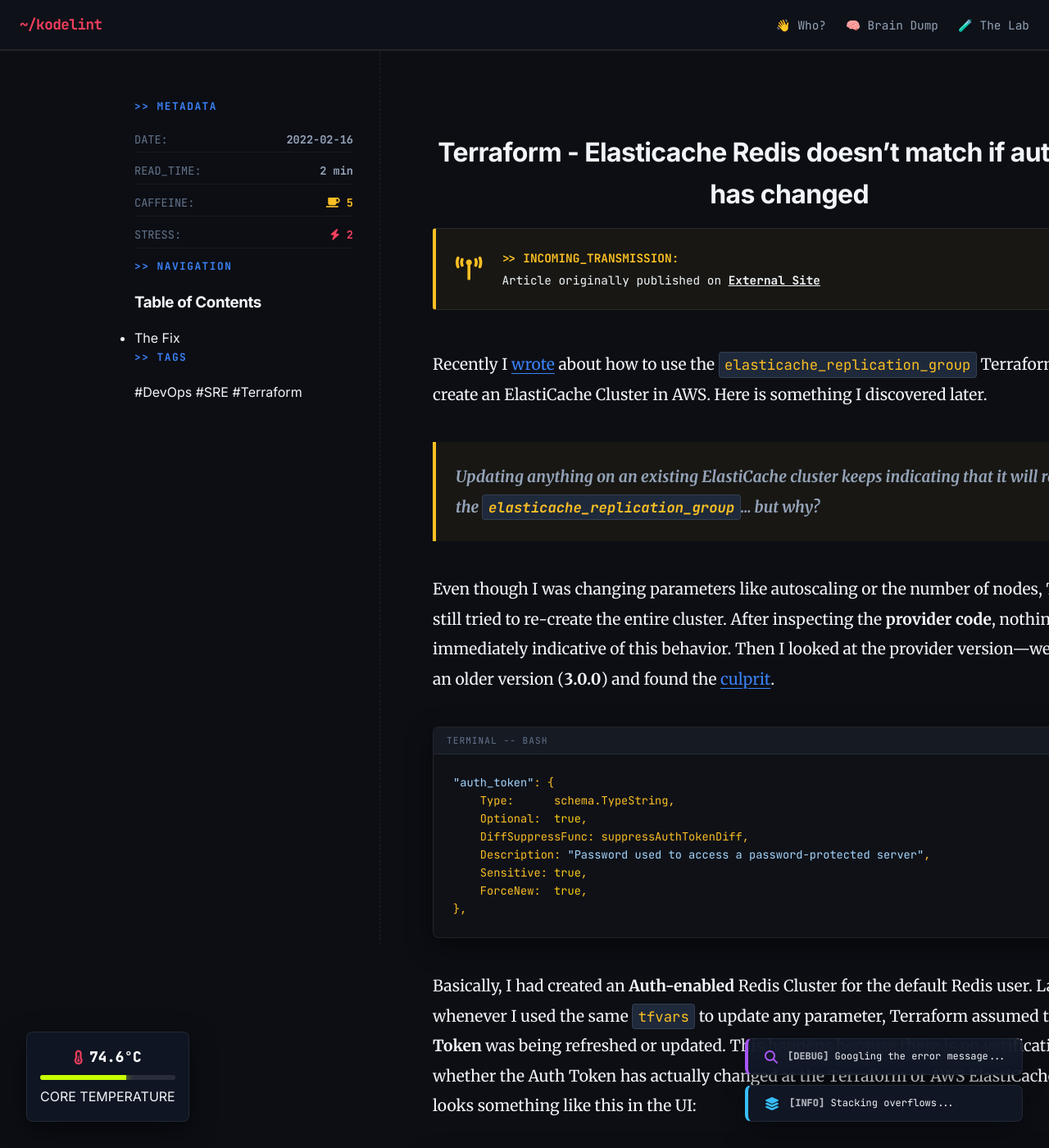
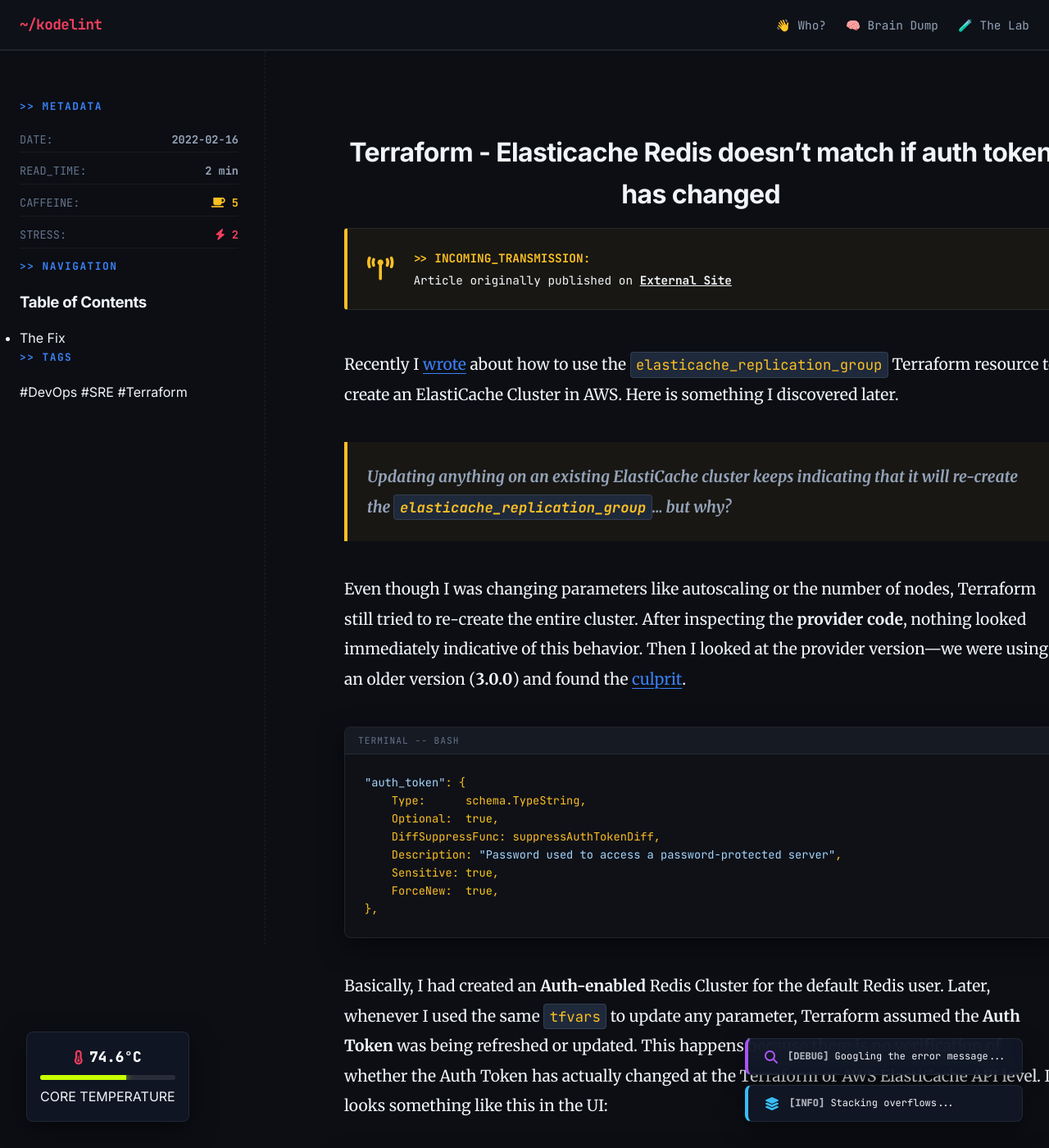
Before and after one commit to kodelint/kodelint.github.io, a Jekyll site: the page built from _posts/2022-02-16-Terraform_Elasticache_Redis_doesnot_match_if_auth_token_has_changed.md, in a window 1280 px wide and 1400 px high. Shown: the whole window at 82% size. Built offline with Jekyll 4.4.1, drawn with Linux system fonts in a browser that asks for light colours; nearby versions of some CDN libraries; some web fonts are replaced.

Commit message:
style: maximize post layout width, align sidebar left and content right to container edges

```diff
--- a/_layouts/post.html
+++ b/_layouts/post.html
@@ -109,10 +109,11 @@
     /* Widescreen Post Layout */
     .wide-layout {
       display: flex;
-      justify-content: space-between; /* Maximum separation */
+      justify-content: space-between; /* Maximum separation - align to edges */
       align-items: flex-start;
-      gap: 4rem;
+      gap: 6rem; /* Large gap */
       position: relative;
+      width: 100%;
     }
 
     .post-sidebar-left {
@@ -124,9 +125,9 @@
     }
 
     .post-content-wrapper {
-      width: 100%;
-      max-width: 1300px; /* Expansive width */
-      margin-left: auto; /* Push to right if flex doesn't do it fully */
+      flex: 1; /* Take up all remaining space */
+      max-width: none; /* Remove constraint to fill to the right edge */
+      margin-left: auto;
     }
 
     .sticky-sidebar {
--- a/_sass/_layout.scss
+++ b/_sass/_layout.scss
@@ -39,7 +39,7 @@
 
 /* Page Structure */
 .page {
-  max-width: 1000px;
+  width: 100%;
   margin: 0 auto;
   padding-top: 2rem;
 }
```
